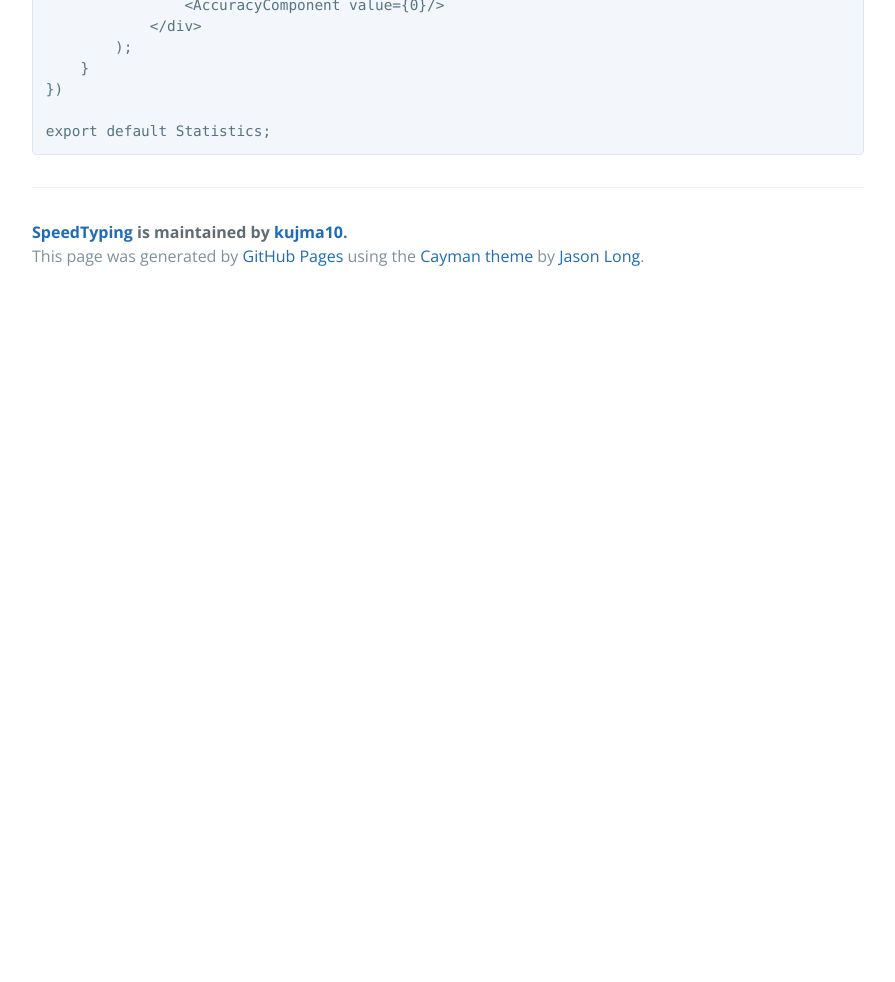
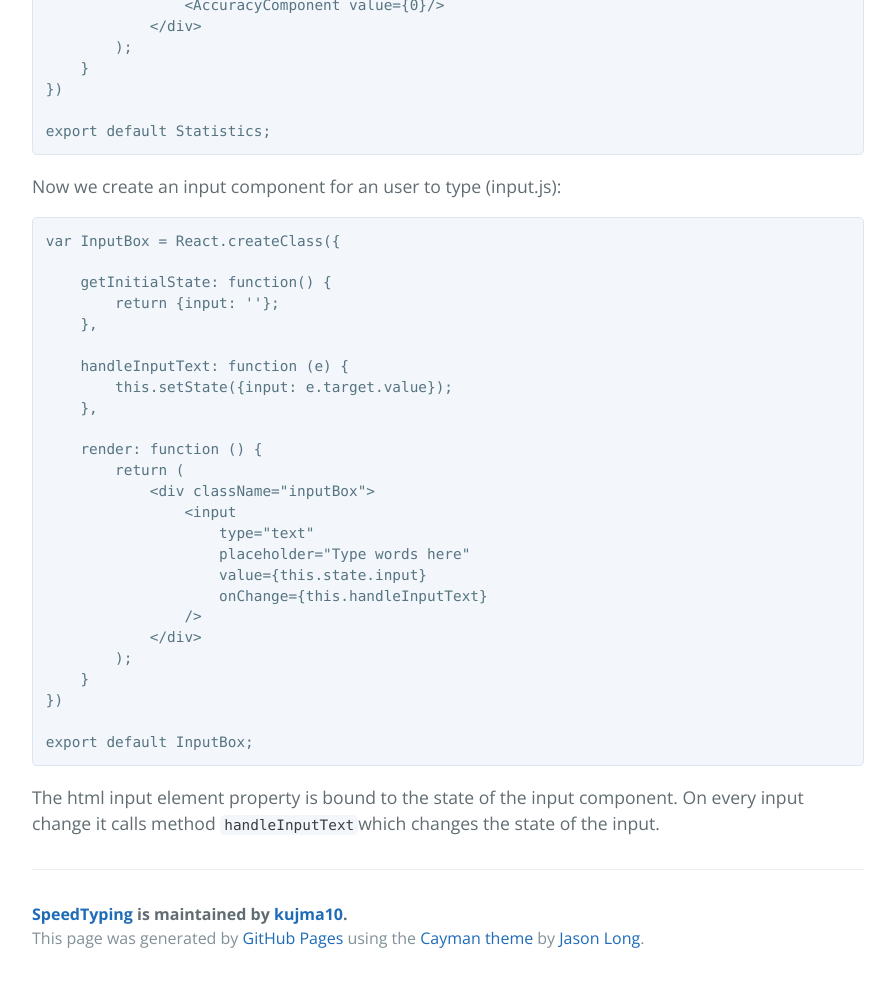
Before and after one commit to kujma10-zz/SpeedTypingApp, a plain HTML site: page index.html in a window 1280 px wide. Shown: the part 5489-6471 px from the top of the page, without its empty margins (192-1087 px from the left). Before the commit the page ends 5789 px from the top, so only its background shows below. Drawn offline with nearby package versions, Linux system fonts and the light colour scheme.

```diff
--- a/index.html
+++ b/index.html
@@ -228,6 +228,37 @@
 export default Statistics;
 </code></pre>
 
+<p>Now we create an input component for an user to type (input.js):</p>
+
+<pre><code>var InputBox = React.createClass({
+
+    getInitialState: function() {
+        return {input: ''};
+    },
+
+    handleInputText: function (e) {
+        this.setState({input: e.target.value});
+    },
+
+    render: function () {
+        return (
+            &lt;div className="inputBox"&gt;
+                &lt;input
+                    type="text"
+                    placeholder="Type words here"
+                    value={this.state.input}
+                    onChange={this.handleInputText}
+                /&gt;
+            &lt;/div&gt;
+        );
+    }
+})
+
+export default InputBox;
+</code></pre>
+
+<p>The html input element property is bound to the state of the input component. On every input change it calls method <code>handleInputText</code>which changes the state of the input.</p>
+
       <footer class="site-footer">
         <span class="site-footer-owner"><a href="https://github.com/kujma10/SpeedTypingApp">SpeedTyping</a> is maintained by <a href="https://github.com/kujma10">kujma10</a>.</span>
 
```
Also changed, not shown: params.json (+1 -1 lines).
